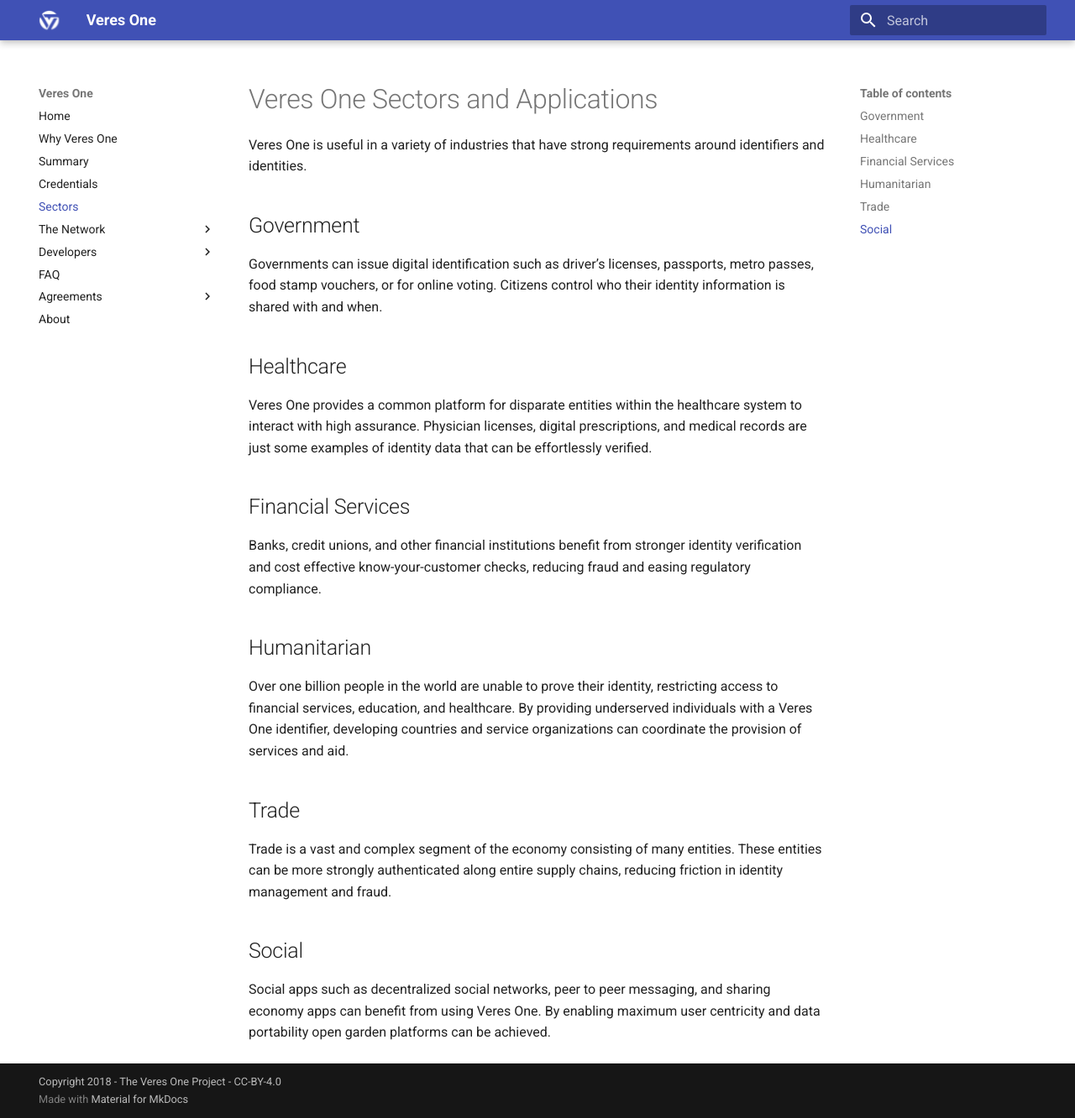
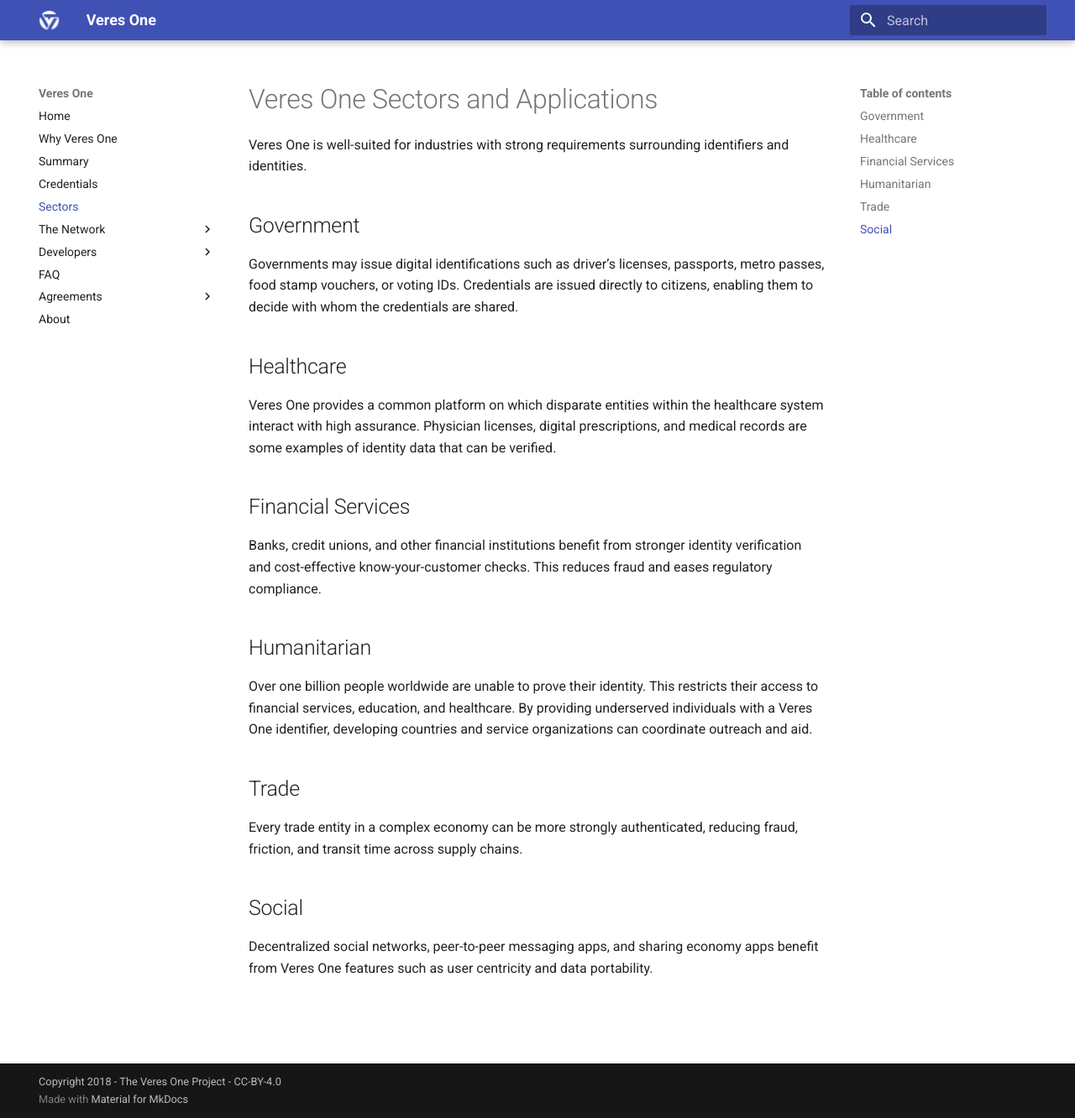
Before and after one commit to veres-one/docs.veres.one, an MkDocs documentation site: the page built from docs/sectors.md, in a window 1280 px wide and 1332 px high. Shown: the whole window at 84% size. Built offline with MkDocs 1.6.1 and Material for MkDocs 9.7.7, drawn with Linux system fonts in a browser that asks for light colours; old or Windows-style settings are respelled for this version of MkDocs.

Commit message:
Edit sectors text.

```diff
--- a/docs/sectors.md
+++ b/docs/sectors.md
@@ -1,44 +1,41 @@
 # Veres One Sectors and Applications
 
-Veres One is useful in a variety of industries that have strong requirements
-around identifiers and identities.
+Veres One is well-suited for industries with strong requirements
+surrounding identifiers and identities.
 
 ## Government
 
-Governments can issue digital identification such as driver’s licenses,
-passports, metro passes, food stamp vouchers, or for online voting. Citizens
-control who their identity information is shared with and when.
+Governments may issue digital identifications such as driver’s licenses,
+passports, metro passes, food stamp vouchers, or voting IDs. Credentials
+are issued directly to citizens, enabling them to decide with whom the
+credentials are shared.
 
 ## Healthcare
 
-Veres One provides a common platform for disparate entities within the
-healthcare system to interact with high assurance. Physician licenses,
-digital prescriptions, and medical records are just some examples of identity
-data that can be effortlessly verified.
-
+Veres One provides a common platform on which disparate entities within the
+healthcare system interact with high assurance. Physician licenses,
+digital prescriptions, and medical records are some examples of identity
+data that can be verified.
 
 ## Financial Services
 
 Banks, credit unions, and other financial institutions benefit from
-stronger identity verification and cost effective know-your-customer
-checks, reducing fraud and easing regulatory compliance.
+stronger identity verification and cost-effective know-your-customer
+checks. This reduces fraud and eases regulatory compliance.
 
 ## Humanitarian
 
-Over one billion people in the world are unable to prove their identity,
-restricting access to financial services, education, and healthcare. By
+Over one billion people worldwide are unable to prove their identity. This
+restricts their access to financial services, education, and healthcare. By
 providing underserved individuals with a Veres One identifier, developing
-countries and service organizations can coordinate the provision of services
-and aid.
+countries and service organizations can coordinate outreach and aid.
 
 ## Trade
 
-Trade is a vast and complex segment of the economy consisting of many entities.
-These entities can be more strongly authenticated along entire supply chains,
-reducing friction in identity management and fraud.
+Every trade entity in a complex economy can be more strongly authenticated,
+reducing fraud, friction, and transit time across supply chains.
 
 ## Social
 
-Social apps such as decentralized social networks, peer to peer messaging,
-and sharing economy apps can benefit from using Veres One. By enabling maximum
-user centricity and data portability open garden platforms can be achieved.
+Decentralized social networks, peer-to-peer messaging apps, and sharing economy
+apps benefit from Veres One features such as user centricity and data portability.
```
